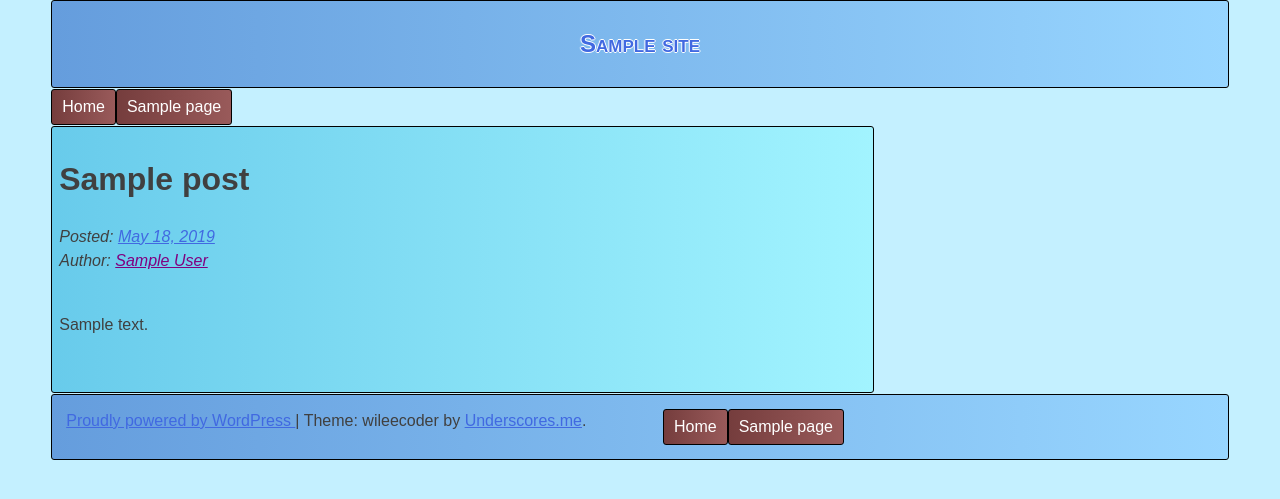
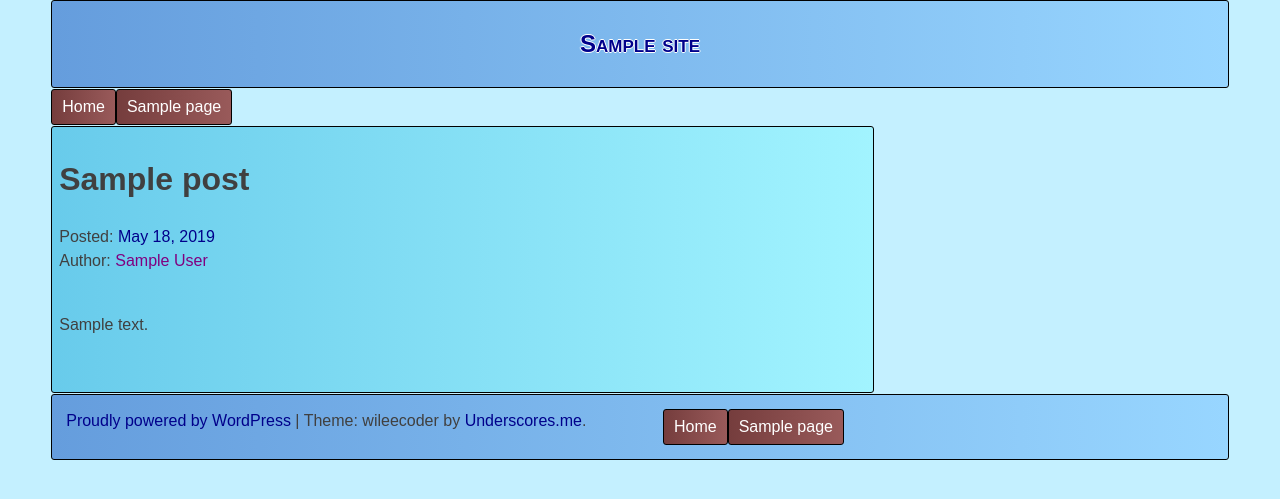
Before and after one commit to lucien-stavenhagen/web-dev, a WordPress theme: template wp_stuff/wileecoder/single.php in a window 1280 px wide. Shown: the top 499 px of the page. Run offline with PHP 8.4 and a stand-in for WordPress, Linux system fonts and the light colour scheme; the site name, menu and one post (Sample post) are stand-ins, and other content is empty; some libraries are stand-ins or nearby versions.

Commit message:
get rid of ugly underline on all links. Make a couple fonts smaller, in the comments section and the navigation links in the blog

```diff
--- a/wp_stuff/wileecoder/comments.php
+++ b/wp_stuff/wileecoder/comments.php
@@ -26,7 +26,7 @@ if ( post_password_required() ) {
 	// You can start editing here -- including this comment!
 	if ( have_comments() ) :
 		?>
-		<h2 class="comments-title">
+		<h3 class="comments-title">
 			<?php
 			$wileecoder_comment_count = get_comments_number();
 			if ( '1' === $wileecoder_comment_count ) {
@@ -44,7 +44,7 @@ if ( post_password_required() ) {
 				);
 			}
 			?>
-		</h2><!-- .comments-title -->
+		</h3><!-- .comments-title -->
 
 		<?php the_comments_navigation(); ?>
 
--- a/wp_stuff/wileecoder/single.php
+++ b/wp_stuff/wileecoder/single.php
@@ -20,8 +20,8 @@ get_header();
 			/* LS custom */
 			the_post_navigation(
 				array(
-					'prev_text' => '<h4><<-- <q>%title</q></h4>',
-					'next_text' => '<h4><q>%title</q> -->></h4>',
+					'prev_text' => '<p><<-- <q>%title</q></p>',
+					'next_text' => '<p><q>%title</q> -->></p>',
 				)
 			);
 
--- a/wp_stuff/wileecoder/style.css
+++ b/wp_stuff/wileecoder/style.css
@@ -740,7 +740,8 @@ textarea {
 ## Links
 --------------------------------------------------------------*/
 a {
-	color: royalblue;
+	color: darkblue;
+	text-decoration: none;
 }
 
 a:visited {
@@ -766,7 +767,6 @@ a:hover, a:active {
 .byline,
 .cat-links,
 .tags-links{
-	font-style: italic;
 	padding: 0;
 	margin: 0;
 }
```
